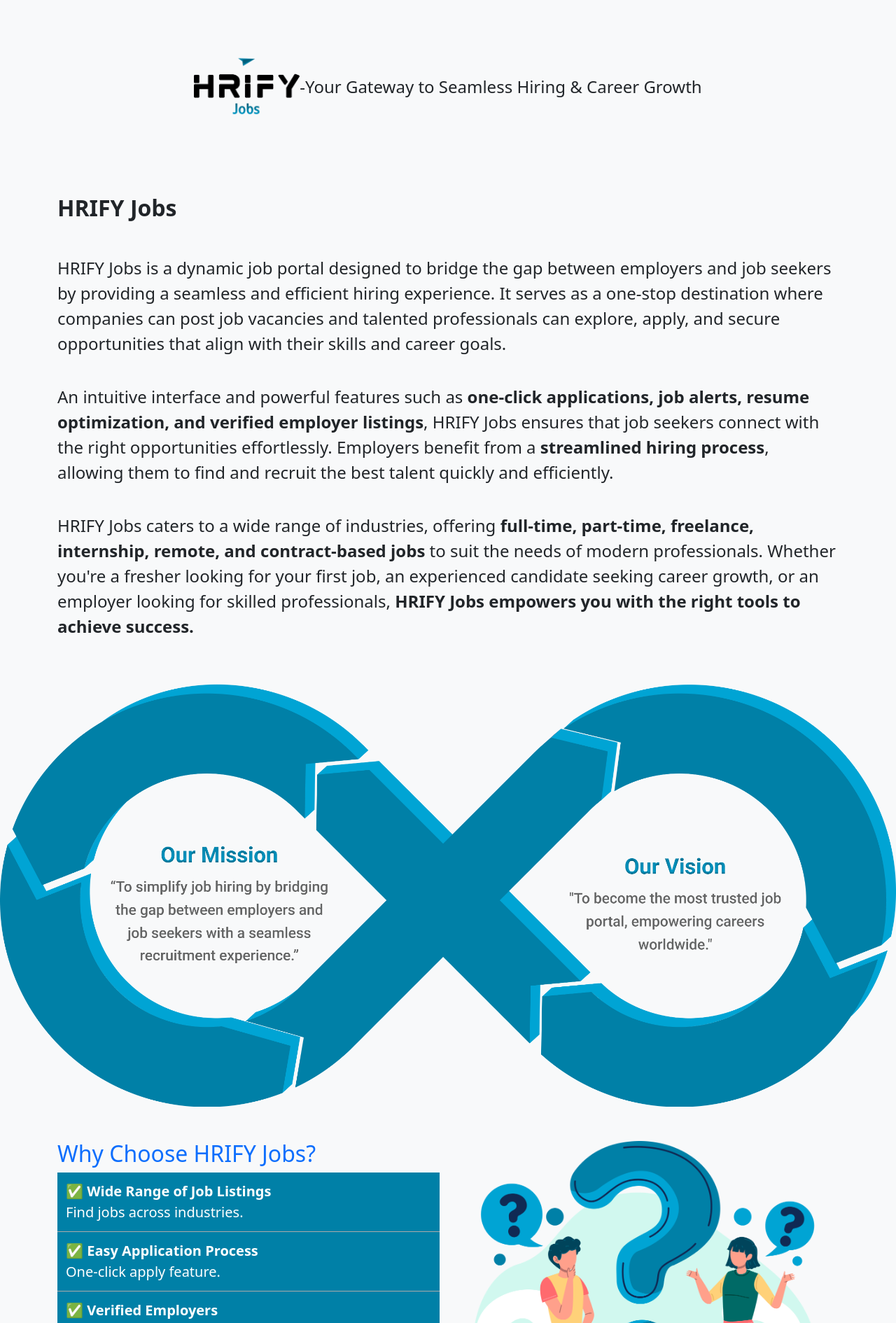
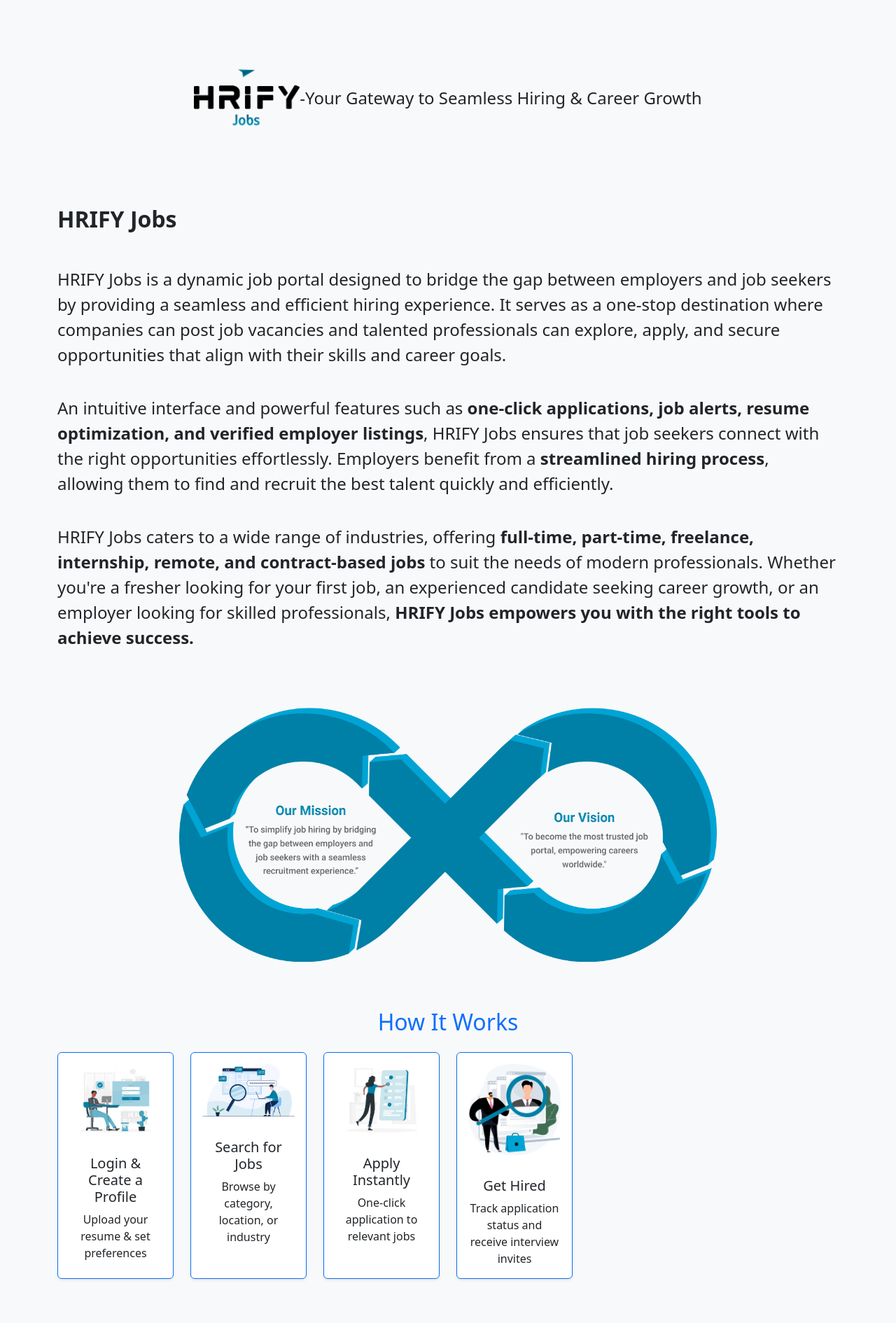
Before and after one commit to JKGlobalItSolutions/hrify_jobs, a React (Vite) app: page /aboutus in a window 1280 px wide. Shown: the part 530-2420 px from the top of the page at 70% size. Built offline with nearby package versions, Linux system fonts and the light colour scheme.

Commit message:
About page work
about full page work

```diff
--- a/src/pages/AboutUs.jsx
+++ b/src/pages/AboutUs.jsx
@@ -1,20 +1,42 @@
 import React from 'react'
 import { Container, Row, Col, ListGroup } from "react-bootstrap";
-
 
 import abouthero from '../img/About-img/about_hero.png'
 import nav_logo from '../img/About-img/nav_logo.png'
 import main from '../img/About-img/main.png'
-// card-img
+import aboutfooter from '../img/About-img/about_footer.png'
 
-// import howitwork1 from '../img/About-img/howitwork1.png'
-// import howitwork2 from '../img/About-img/howitwork2.png'
-// import howitwork3 from '../img/About-img/howitwork3.png'
-// import howitwork4 from '../img/About-img/howitwork4.png'
+import howitwork1 from '../img/About-img/howitwork1.png'
+import howitwork2 from '../img/About-img/howitwork2.png'
+import howitwork3 from '../img/About-img/howitwork3.png'
+import howitwork4 from '../img/About-img/howitwork4.png'
+
 import footer from '../img/About-img/about_footer.png'
+
 const AboutUs = () => {
-  return (
-    <div>
+  // card section
+  const steps = [
+    {
+      title: "Login & Create a Profile",
+      description: "Upload your resume & set preferences",
+      image: howitwork1,
+    },
+    {
+      title: "Search for Jobs",
+      description: "Browse by category, location, or industry",
+      image: howitwork2,
+    },
+    {
+      title: "Apply Instantly",
+      description: "One-click application to relevant jobs",
+      image: howitwork3,
+    },
+    {
+      title: "Get Hired",
+      description: "Track application status and receive interview invites",
+      image: howitwork4,
+    },
+  ];
 
 
 
@@ -23,12 +45,24 @@
 
 
 
-      <div className="container-fluid bg-light py-5">
+
+
+
+
+
+
+
+
+
+  return (
+    <div>
+      {/* Hero Section */}
+      <div className="container-fluid bg-light about_hero_text py-5">
         <div className="container">
-          <div className="row align-items-center about-shadow">
+          <div className="row align-items-center about-shadow ">
             <div className="col-lg-6 text-center text-lg-start">
               <h2 className="fw-bold">Connecting Talent with Opportunity</h2>
-              <p className="text-muted fs-5" style={{ width: 518 }}>
+              <p className="text-muted fs-5  " style={{ width: '518px' }}>
                 "HRIFY Jobs is a job hiring platform where companies post vacancies and candidates apply for their dream jobs effortlessly."
               </p>
               <div>
@@ -36,7 +70,7 @@
                 <button className="btn btn-primary">Post a Job</button>
               </div>
             </div>
-            <div className="col-lg-6 text-center mt-4 mt-lg-0">
+            <div className="col-lg-6 text-center mt-5  mt-lg-3">
               <img
                 src={abouthero}
                 alt="Job Hiring Illustration"
@@ -45,6 +79,123 @@
             </div>
           </div>
         </div>
+      </div>
+
+      {/* Logo and Slogan */}
+      <div className="container-fluid bg-light py-5">
+        <div className="container">
+          <div className="row justify-content-center text-center">
+            <div className="col-lg-12 col-md-6 col-sm-6">
+              <h2 className="fw-medium about_hero_text fs-4 d-flex d-lg-block flex-column align-items-center">
+                <img src={nav_logo} style={{ width: 151 }} alt="HRIFY Logo" className="mb-2" />
+                <span>-Your Gateway to Seamless Hiring & Career Growth</span>
+              </h2>
+            </div>
+          </div>
+        </div>
+      </div>
+
+      {/* About HRIFY Jobs */}
+      <div className="container  Hiring_Career my-5">
+        <div className="row">
+          <div className="col-12">
+            <h2 className="fw-bold">HRIFY Jobs</h2>
+            <p className="lead fs-4 mt-5">
+              <strong>HRIFY Jobs</strong> is a dynamic <strong>job portal</strong> designed to bridge the gap between{" "}
+              <strong>employers and job seekers</strong> by providing a seamless and efficient hiring experience. It serves as a{" "}
+              <strong>one-stop destination</strong> where companies can <strong>post job vacancies</strong> and talented professionals can{" "}
+              <strong>explore, apply, and secure opportunities</strong> that align with their skills and career goals.
+            </p>
+          </div>
+        </div>
+
+        {/* Features Section */}
+        <div className="row my-4">
+          <div className="col-12">
+            <p className="fs-4">
+              An intuitive interface and powerful features such as <strong>one-click applications, job alerts, resume optimization, and verified employer listings</strong>,{" "}
+              HRIFY Jobs ensures that job seekers connect with the right opportunities effortlessly. Employers benefit from a{" "}
+              <strong>streamlined hiring process</strong>, allowing them to find and recruit the best talent quickly and efficiently.
+            </p>
+          </div>
+        </div>
+
+        {/* Job Types Section */}
+        <div className="row">
+          <div className="col-12">
+            <p className="fs-4">
+              HRIFY Jobs caters to a wide range of industries, offering <strong>full-time, part-time, freelance, internship, remote, and contract-based jobs</strong>{" "}
+              to suit the needs of modern professionals. Whether you're a fresher looking for your first job, an experienced candidate seeking career growth, or an employer looking for skilled professionals,{" "}
+              <strong>HRIFY Jobs empowers you with the right tools to achieve success.</strong>
+            </p>
+          </div>
+        </div>
+      </div>
+
+      {/* Main Image */}
+      <div style={{ display: "flex", justifyContent: "center", alignItems: "center", height: "50vh" }}>
+        <img className="img-fluid" style={{ width: '60%' }} src={main} alt="Main Feature Image" />
+      </div>
+
+      {/* How It Works */}
+      <div className="container text-center my-5 mt-5">
+        <h2 className="mb-4 text-primary">How It Works</h2>
+        <div className="row">
+          {steps.map((step, index) => (
+            <div key={index} className="col-md-2 col-sm-1  mb-5">
+              <div className="card border-primary h-100 shadow-sm">
+                <img src={step.image} alt={step.title} className="card-img-top img-fluid p-3" />
+                <div className="card-body">
+                  <h5 className="card-title">{step.title}</h5>
+                  <p className="card-text">{step.description}</p>
+                </div>
+              </div>
+            </div>
+          ))}
+        </div>
+      </div>
+
+      {/* Why Choose HRIFY Jobs */}
+
+
+
+      <div className="container-fuild">
+
+
+
+
+
+          <div className="container my-5 p-4 bg-white">
+            <div className="row align-items-center">
+              {/* Left Content */}
+              <div className="col-lg-6  mb-4 fs-4">
+                <div className=" mt-5 ps-5 p-4 rounded">
+                  <h4 className="text-primary fw-bold">
+                    Why Choose HRIFY Jobs?
+                  </h4>
+                  <ul className="list-unstyled ">
+                    <li className=' '><strong>? Wide Range of Job Listings</strong><br />Find jobs across industries.</li>
+                    <li><strong>? Easy Application Process</strong><br />One-click apply feature.</li>
+                    <li><strong>? Verified Employers</strong><br />Trusted companies and job postings.</li>
+                    <li><strong>? Job Alerts & Notifications</strong><br />Stay updated on new opportunities.</li>
+                    <li><strong>? Resume Builder & Profile Optimization</strong><br />Increase your chances of getting hired.</li>
+                  </ul>
+                </div>
+              </div>
+
+              {/* Right Image */}
+              <div className="col-lg-6 col-md-12 text-center ">
+                <img
+                  src={aboutfooter}
+                  alt="Illustration showcasing job search features"
+                  className="img-fluid rounded  p-2"
+                  style={{ maxWidth: "100%" }}
+                />
+              </div>
+            </div>
+          </div>
+
+
       </div>
 
 
@@ -58,91 +209,6 @@
 
 
 
-      <div className="container-fluid bg-light py-5">
-        <div className="container">
-          <div className="row justify-content-center text-center">
-            <div className="col-lg-12">
-              <h2 className="fw-medium about_hero_text fs-4 d-flex d-lg-block flex-column align-items-center">
-                <img src={nav_logo} style={{ width: 151 }} alt="" className="mb-2" />
-                <span>-Your Gateway to Seamless Hiring & Career Growth</span>
-              </h2>
-            </div>
-          </div>
-        </div>
-      </div>
-
-
-
-
-
-
-      <div className="container my-5">
-        {/* Header Section */}
-        <div className="row">
-          <div className="col-12">
-            <h2 className="fw-bold ">HRIFY Jobs</h2>
-            <p className="lead fs-4 mt-5">
-              <strong>HRIFY Jobs</strong> is a dynamic <strong>job portal</strong> designed to bridge the gap between{" "}
-              <strong>employers and job seekers</strong> by providing a seamless and efficient hiring experience. It serves as a{" "}
-              <strong>one-stop destination</strong> where companies can <strong>post job vacancies</strong> and talented professionals can{" "}
-              <strong>explore, apply, and secure opportunities</strong> that align with their skills and career goals.
-            </p>
-          </div>
-        </div>
-
-        {/* Features Section */}
-        <div className="row my-4">
-          <div className="col-12">
-            <p className='fs-4'>
-              An intuitive interface and powerful features such as <strong>one-click applications, job alerts, resume optimization, and verified employer listings</strong>,{" "}
-              HRIFY Jobs ensures that job seekers connect with the right opportunities effortlessly. Employers benefit from a{" "}
-              <strong>streamlined hiring process</strong>, allowing them to find and recruit the best talent quickly and efficiently.
-            </p>
-          </div>
-        </div>
-
-        {/* Job Types Section */}
-        <div className="row">
-          <div className="col-12">
-            <p className='fs-4'>
-              HRIFY Jobs caters to a wide range of industries, offering <strong>full-time, part-time, freelance, internship, remote, and contract-based jobs</strong>{" "}
-              to suit the needs of modern professionals. Whether you're a fresher looking for your first job, an experienced candidate seeking career growth, or an employer looking for skilled professionals,{" "}
-              <strong>HRIFY Jobs empowers you with the right tools to achieve success.</strong>
-            </p>
-          </div>
-        </div>
-      </div>
-
-
-
-
-      <img className="img-fluid  " src={main} alt="" />
-
-
-
-
-      {/* <div class="card-container">
-  <div class="card">
-    <img src={howitwork1} alt="Image 1"/>
-    <h3>Card Title 1</h3>
-    <p>This is a description for the first card.</p>
-  </div>
-  <div class="card">
-    <img src={howitwork2} alt="Image 2"/>
-    <h3>Card Title 2</h3>
-    <p>This is a description for the second card.</p>
-  </div>
-  <div class="card">
-    <img src={howitwork3} alt="Image 3"/>
-    <h3>Card Title 3</h3>
-    <p>This is a description for the third card.</p>
-  </div>
-  <div class="card">
-    <img src={howitwork4} alt="Image 4"/>
-    <h3>Card Title 4</h3>
-    <p>This is a description for the fourth card.</p>
-  </div>
-</div> */}
 
 
 
@@ -151,32 +217,12 @@
 
 
 
-      <Container className="my-5">
-        <Row className="align-items-center">
-          <Col md={6} className="text-start">
-            <h2 className="text-primary">Why Choose HRIFY Jobs?</h2>
-            <ListGroup variant="flush">
-              <ListGroup.Item><strong>✅ Wide Range of Job Listings</strong><br />Find jobs across industries.</ListGroup.Item>
-              <ListGroup.Item><strong>✅ Easy Application Process</strong><br />One-click apply feature.</ListGroup.Item>
-              <ListGroup.Item><strong>✅ Verified Employers</strong><br />Trusted companies and job postings.</ListGroup.Item>
-              <ListGroup.Item><strong>✅ Job Alerts & Notifications</strong><br />Stay updated on new opportunities.</ListGroup.Item>
-              <ListGroup.Item><strong>✅ Resume Builder & Profile Optimization</strong><br />Enhance your hiring chances.</ListGroup.Item>
-            </ListGroup>
-          </Col>
-          <Col md={6} className="text-center">
-            <img src={footer} alt="HRIFY Illustration" className="img-fluid" />
-          </Col>
-        </Row>
-      </Container>
-
-
-
 
 
 
 
     </div>
-  )
-}
+  );
+};
 
-export default AboutUs
+export default AboutUs;
--- a/src/stylesheet/About.css
+++ b/src/stylesheet/About.css
@@ -15,7 +15,10 @@
 }
 .about_hero_text{
 
-    background: linear-gradient(180deg, #00556E 0%, #00A4D4 100%);
+    background: linear-gradient(180deg, #00556E 0%, #00A4D4 100%) !important;
+    box-shadow: 0px 0px 44px 44px #0000008C inset;
+
+
 
 }
 
@@ -23,3 +26,46 @@
     width: 100%;
     height: auto;
   }
+
+/* about main -img */
+
+.feature-card {
+  padding: 30px;
+  margin-bottom: 30px;
+  background: #f8f9fa;
+  border-radius: 10px;
+  height: 100%;
+  transition: transform 0.3s;
+}
+.feature-card:hover {
+  transform: translateY(-5px);
+}
+h2 {
+  text-align: center;
+  margin-bottom: 50px;
+  font-weight: 700;
+  color: #2c3e50;
+}
+h3 {
+  font-size: 1.5rem;
+  margin-bottom: 15px;
+  color: #3498db;
+}
+.feature-card p {
+  color: #7f8c8d;
+  margin-bottom: 0;
+}
+.container {
+  padding: 80px 15px;
+}
+.question{
+  width: 20px !important;
+  height: 20px;
+  background-color: rgb(83, 83, 226);
+  border-radius: 50px;
+}
+
+
+.list-unstyled li {
+  font-size: 20px !important;
+}
```
